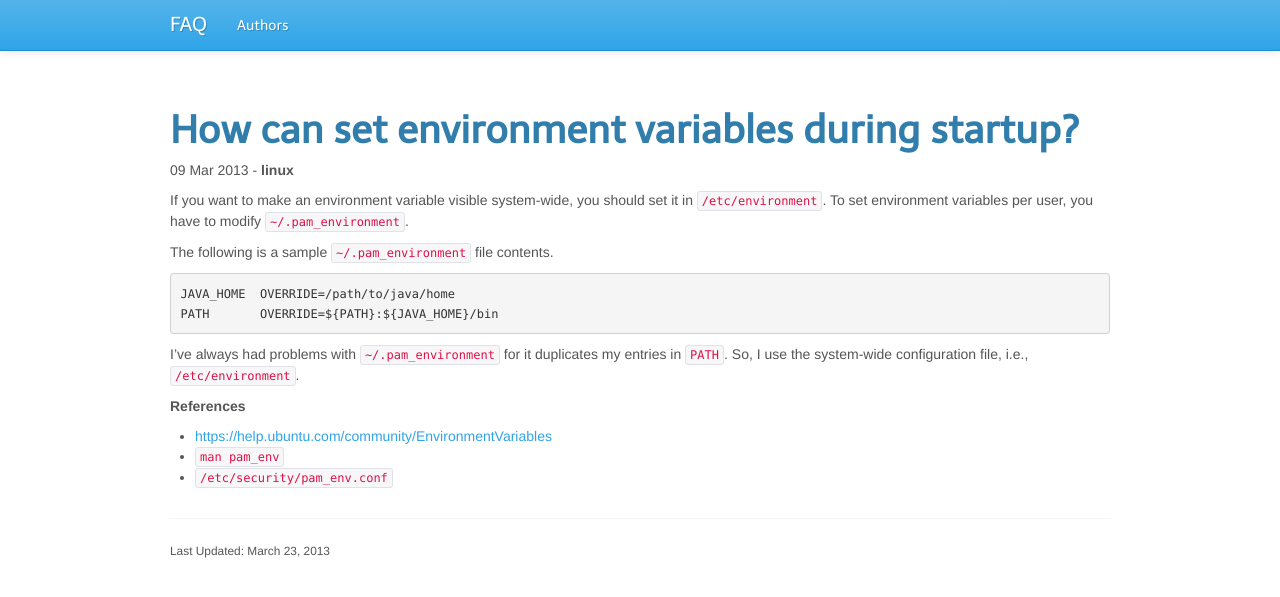
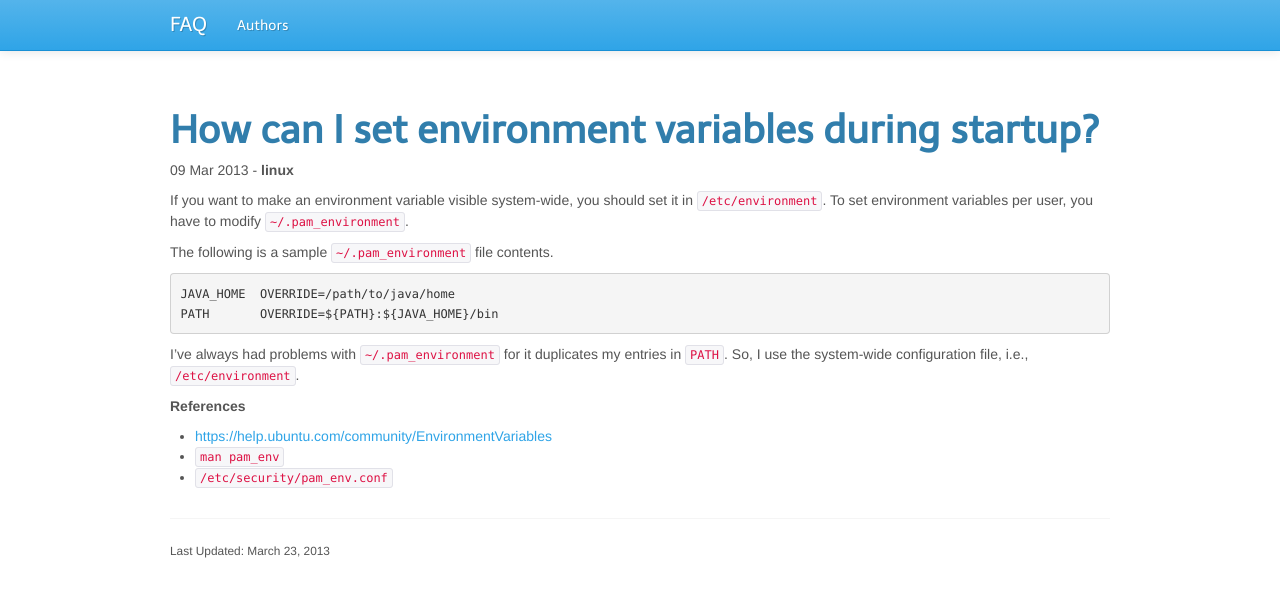
Before and after one commit to reprogrammer/faq, a Jekyll site: the page built from _posts/2013-03-09-how-i-can-set-environment-variables-during-startup.md, in a window 1280 px wide. Shown: the top 597 px of the page. Built offline with Jekyll 4.4.1, drawn with Linux system fonts in a browser that asks for light colours; Markdown is read by kramdown in place of the engine named in the settings.

```diff
--- a/_posts/2013-03-09-how-can-set-environment-variables-during-startup.md
+++ b/_posts/2013-03-09-how-i-can-set-environment-variables-during-startup.md
@@ -1,6 +1,6 @@
 ---
 layout: post-layout
-title: How can set environment variables during startup?
+title: How can I set environment variables during startup?
 tags:
 - linux
 ---
```
